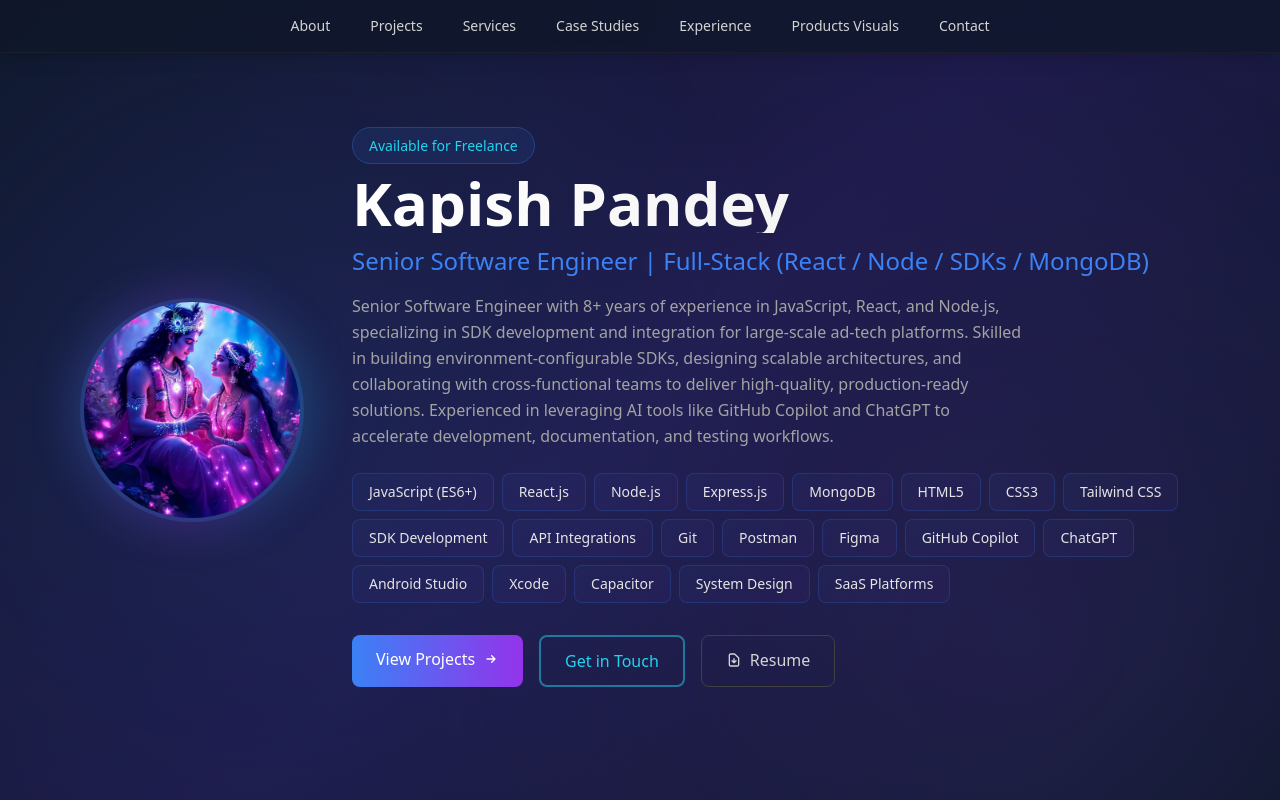
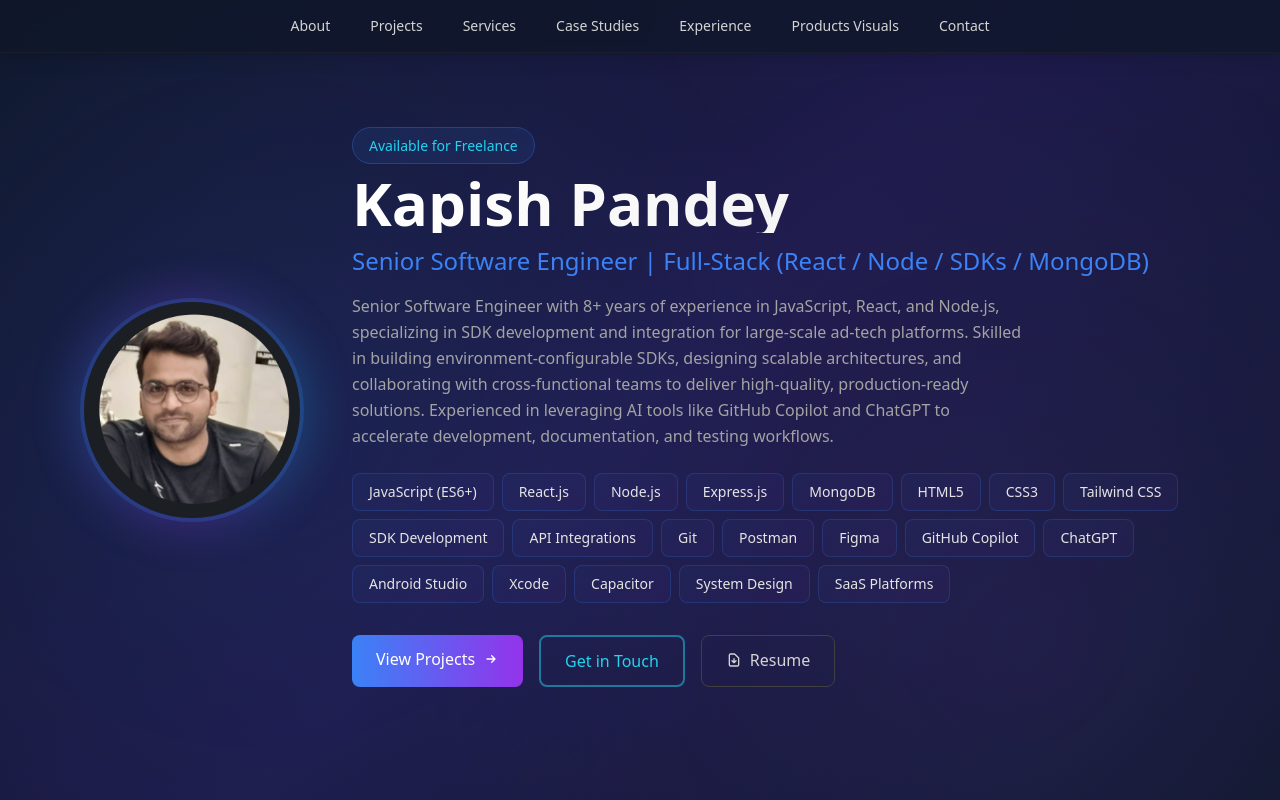
Before and after one commit to kapishpandey-18/kapish-portfolio, a React (Vite) app: page / in a window 1280 px wide. Shown: the top 800 px of the page. Built offline with nearby package versions, Linux system fonts and the light colour scheme.

Commit message:
Update profile picture to myprofile.jpg

```diff
--- a/src/components/Hero.jsx
+++ b/src/components/Hero.jsx
@@ -10,7 +10,7 @@ export default function Hero() {
           <div className="absolute -inset-1 bg-gradient-to-r from-blue-500 via-purple-600 to-cyan-500 rounded-full blur-xl opacity-30 group-hover:opacity-50 transition duration-500"></div>
           <div className="relative">
             <img
-              src="/myworld.jpg"
+              src="/myprofile.jpg"
               alt={profile.name}
               className="w-48 h-48 md:w-56 md:h-56 rounded-full object-cover border-4 border-blue-500/20"
             />
```
Also changed, not shown: public/myprofile.jpg (added).
